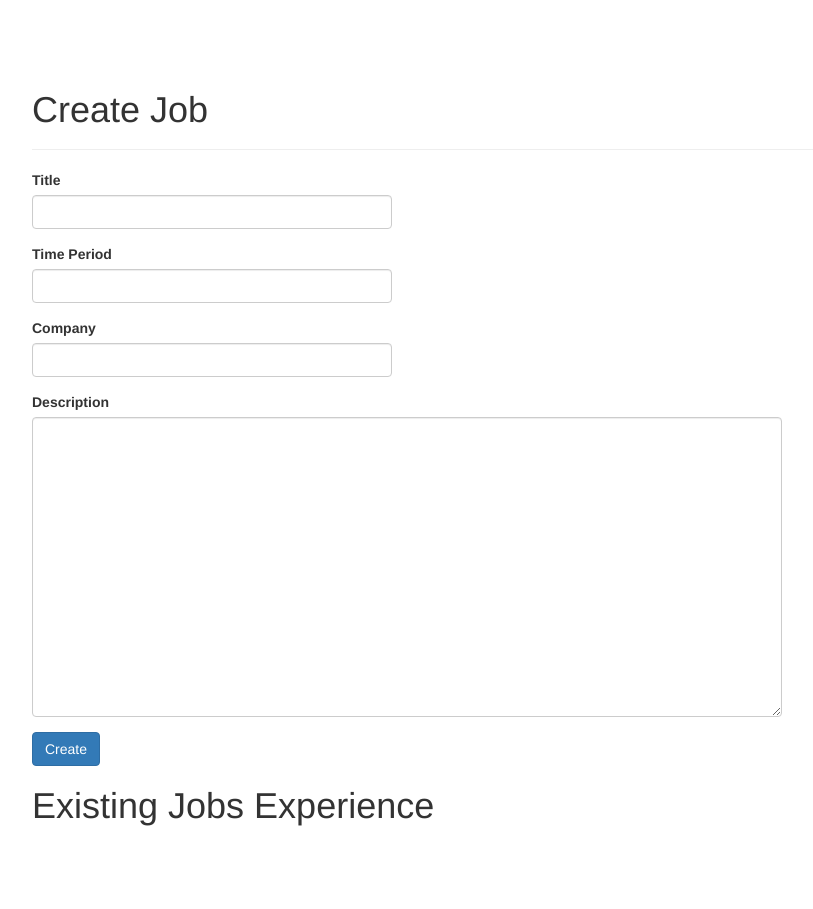
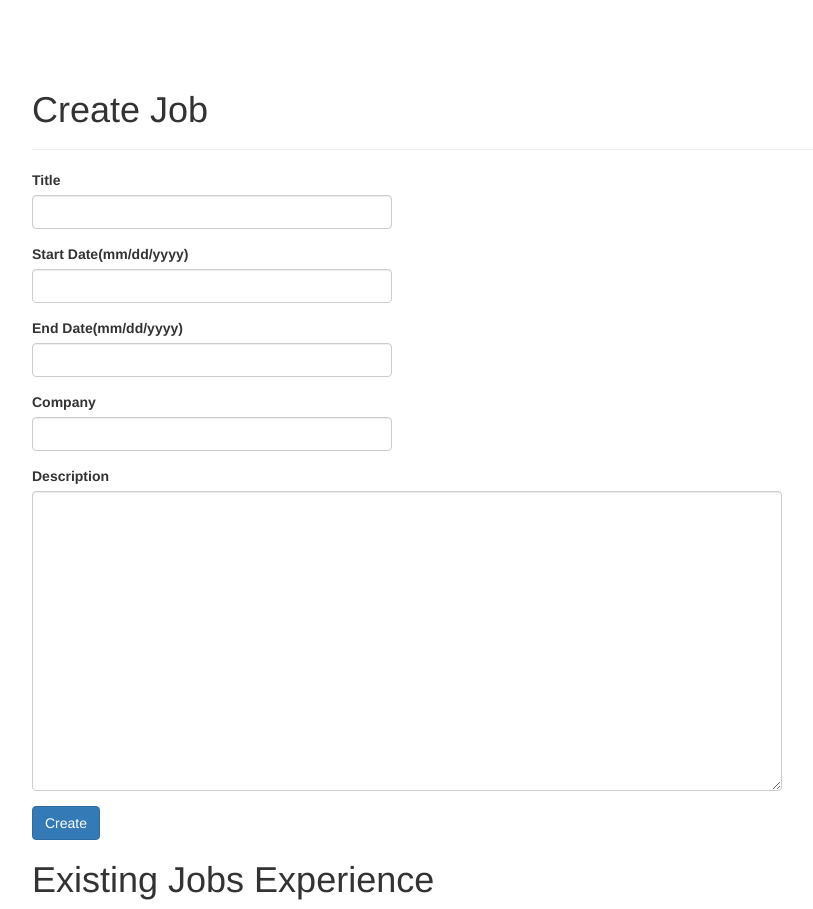
Before and after one commit to lmregus/mywebsite, a Flask app: page /admin/job in a window 1280 px wide. Shown: the whole page, without its empty margins (38-851 px from the left). Before the commit the page ends 826 px from the top, so only its background shows below. Run offline with Flask 2, Linux system fonts and the light colour scheme; data that the repository does not hold is empty; parts of the project's set-up code (start-up, migrations or seed data) failed here and were passed over; some libraries are stand-ins or nearby versions.

Commit message:
adds date fields

```diff
--- a/app/controllers/education.py
+++ b/app/controllers/education.py
@@ -26,7 +26,7 @@ def create_degree():
             'school': request.form['school'],
             'type': request.form['type'],
             'description': request.form['description'],
-            'time_period': request.form['time_period'],
+            'date': request.form['date'],
         }
         degree = degree.create(data)
         message = degree.title + ' was created'
@@ -52,7 +52,7 @@ def update_degree():
             'school': request.form['school'],
             'type': request.form['type'],
             'description': request.form['description'],
-            'time_period': request.form['time_period'],
+            'date': request.form['date']
         }
         degree = degree.update(data)
         message = degree.title + ' was updated'
--- a/app/controllers/job.py
+++ b/app/controllers/job.py
@@ -24,7 +24,8 @@ def create_job():
     if request.method == 'POST':
         data = {
             'title': request.form['title'],
-            'time_period': request.form['time_period'],
+            'start_date': request.form['start_date'],
+            'end_date': request.form['end_date'],
             'company': request.form['company'],
             'description': request.form['description'],
         }
@@ -50,7 +51,8 @@ def update_job():
         data = {
             'id': request.form['id'],
             'title': request.form['title'],
-            'time_period': request.form['time_period'],
+            'start_date': request.form['start_date'],
+            'end_date': request.form['end_date'],
             'company': request.form['company'],
             'description': request.form['description'],
         }
--- a/app/models/job.py
+++ b/app/models/job.py
@@ -1,12 +1,15 @@
 from server import db
 from server import app
+
+import datetime
 
 
 class Job(db.Model):
     __tablename__="job"
     id = db.Column(db.Integer, primary_key=True)
     title = db.Column(db.String(128))
-    time_period = db.Column(db.String(64))
+    start_date = db.Column(db.DateTime)
+    end_date = db.Column(db.DateTime)
     company = db.Column(db.String(128))
     description = db.Column(db.Text())
 
@@ -20,8 +23,14 @@ class Job(db.Model):
 
     def create(self, data):
         job = Job()
+        day_s, month_s, year_s = data['start_date'].split('/')
         job.title = data['title']
-        job.time_period = data['time_period']
+        job.start_date = datetime.date(int(year_s), int(month_s), int(day_s))
+        if data['end_date']:
+            day_e, month_e, year_e = data['end_date'].split('/')
+            job.end_date = datetime.date(int(year_e), int(month_e), int(day_e))
+        else:
+            job.end_date = datetime.date(int(year_s), int(month_s), int(day_s))
         job.company = data['company']
         job.description = data['description']
         db.session.add(job)
@@ -30,8 +39,14 @@ class Job(db.Model):
 
     def update(self, data):
         job = Job.query.get(data['id'])
+        day_s, month_s, year_s = data['start_date'].split('/')
         job.title = data['title']
-        job.time_period = data['time_period']
+        job.start_date = datetime.date(int(year_s), int(month_s), int(day_s))
+        if data['end_date']:
+            day_e, month_e, year_e = data['end_date'].split('/')
+            job.end_date = datetime.date(int(year_e), int(month_e), int(day_e))
+        else:
+            job.end_date = datetime.date(int(year_s), int(month_s), int(day_s))
         job.company = data['company']
         job.description = data['description']
         db.session.add(job)
--- a/app/templates/admin/job.html
+++ b/app/templates/admin/job.html
@@ -12,10 +12,18 @@
 			</div>
 		</fieldset>
 		<fieldset class="form-group">
-			<label for="time_period">Time Period</label>
+			<label for="time_period">Start Date(mm/dd/yyyy)</label>
 			<div class="row">
 				<div class="col-xs-4">
-					<input type="text" class="form-control" name="time_period">
+					<input type="text" class="form-control" name="start_date">
+				</div>
+			</div>
+		</fieldset>
+		<fieldset class="form-group">
+			<label for="time_period">End Date(mm/dd/yyyy)</label>
+			<div class="row">
+				<div class="col-xs-4">
+					<input type="text" class="form-control" name="end_date">
 				</div>
 			</div>
 		</fieldset>
@@ -39,9 +47,9 @@
 	</form>
 
 	<h1>Existing Jobs Experience</h1>
-	{% for job in jobs|sort(attribute='title') %}
+	{% for job in jobs %}
 		<h3>{{ job.title }}</h3>
-		{{ job.time_period }}<br>
+		{{ job.start_date }} - {% if job.end_date == job.start_date %}Now{% else %}{{ job.end_date}}{% endif%}<br>
 		{{ job.company }}<br>
 		{{ job.description }}<br><br>
 
--- a/app/templates/admin/update_degree.html
+++ b/app/templates/admin/update_degree.html
@@ -7,7 +7,8 @@
 	Title : <input type="text" name="title" value="{{ degree.title }}"/><br><br>
 	School : <input type="text" name="school" value="{{ degree.school }}"><br><br>
 	Type : <input type="text" name="type" value="{{ degree._type }}"><br><br>
-	Time Period : <input type="text" name="time_period" value="{{ degree.time_period }}"><br><br>
+	Date(mm/dd/yyyy) : <input type="text" name="date" value="{{ degree.date.strftime('%d/%m/%Y') }}"><br><br>
+
 	Description : <br><textarea  name="description" rows="7" cols="32">{{ degree.description }}</textarea><br><br>
 
 	<input type="submit" value="Update"><br>
--- a/app/templates/admin/update_job.html
+++ b/app/templates/admin/update_job.html
@@ -5,8 +5,9 @@
 <form method="post" action="/admin/job/update" name="update_job">
 	<input type="hidden"  name="id" value="{{ job.id }}">
 	Title : <input type="text" name="title" value="{{ job.title }}"/><br><br>
-	company : <input type="text" name="company" value="{{ job.gcompany}}"><br><br>
-	Time Period : <input type="text" name="time_period" value="{{ job.time_period }}"><br><br>
+	company : <input type="text" name="company" value="{{ job.company}}"><br><br>
+	Start Date(mm/dd/yyyy) : <input type="text" name="start_date" value="{{ job.start_date.strftime('%m/%d/%Y')}}"><br><br>
+	End Date(mm/dd/yyyy) : <input type="text" name="end_date" value="{{ job.end_date.strftime('%m/%d/%Y')}}"><br><br>
 	Description : <br><textarea  name="description" rows="7" cols="32">{{ job.description }}</textarea><br><br>
 
 	<input type="submit" value="Update"><br>
```
Also changed, not shown: app/controllers/general.py (+6 -2 lines), app/migrations/versions/61f20ad4a437_.py (added, +30 -0 lines), app/migrations/versions/977bb6ada425_.py (added, +26 -0 lines), app/migrations/versions/9c0d0556428c_.py (added, +26 -0 lines), app/models/education.py (+6 -3 lines), app/templates/admin/degree.html (+4 -4 lines), app/templates/index.html (+8 -41 lines).
